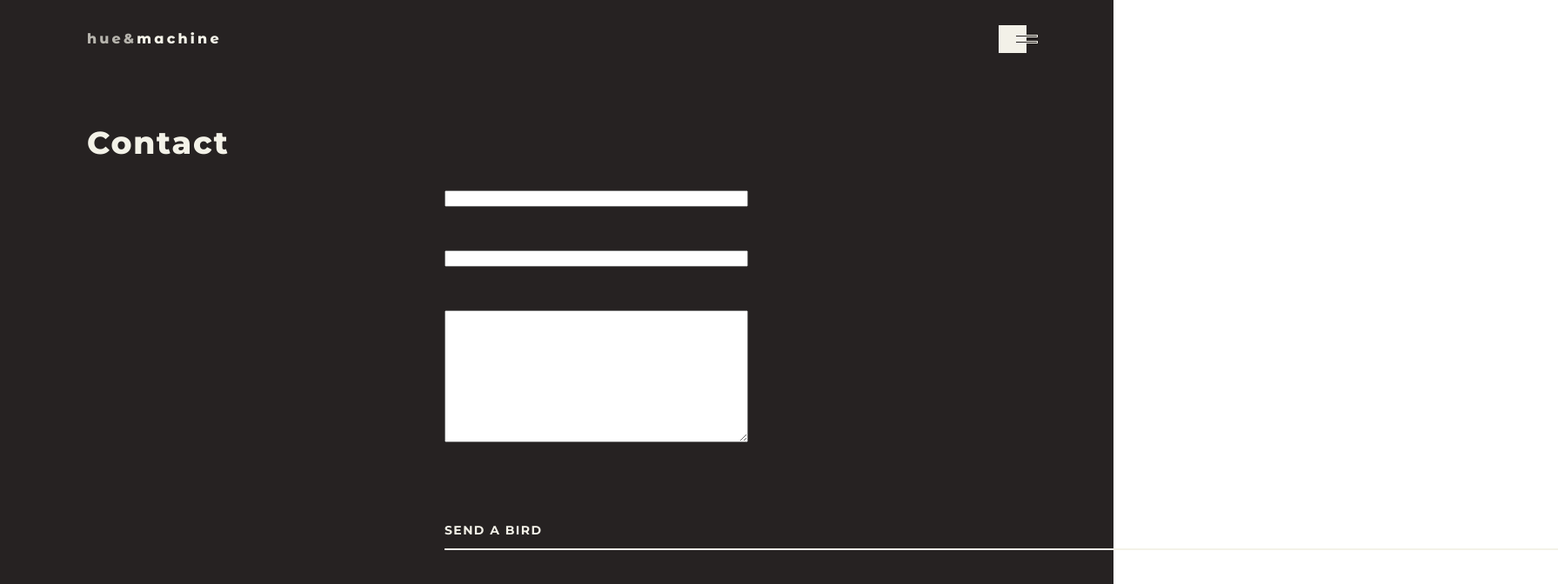
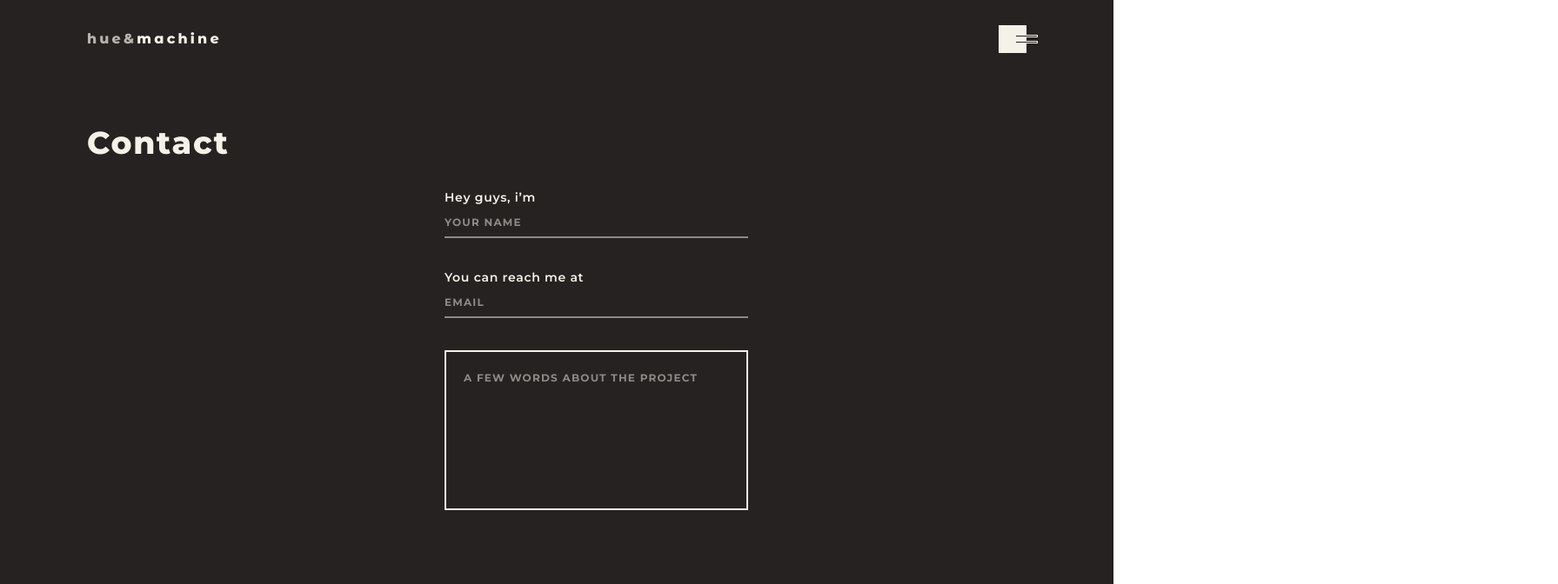
Before and after one commit to BDenysovets/hue-machine, a React (Create React App) app: page /contacts in a window 1280 px wide. Shown: the top 672 px of the page at 87% size, 1791 px wide, since content can reach past the window. Built offline with nearby package versions, Linux system fonts and the light colour scheme.

Commit message:
feat: contact page form added

```diff
--- a/src/components/ctaButton/CTAButton.scss
+++ b/src/components/ctaButton/CTAButton.scss
@@ -20,6 +20,7 @@
     font-size: 13px;
     line-height: 16px;
     letter-spacing: 0.05em;
+    transition: color 0.3s ease-in-out;
 
     @media (min-width: $media-md) {
       letter-spacing: 0.1em;
@@ -55,7 +56,7 @@
 
   .line {
     position: absolute;
-    transition: transform 0.3s, opacity 0.3s, width 0.3s;
+    transition: transform 0.3s, opacity 0.3s, width 0.3s, background-color 0.3s;
     transition-timing-function: ease-in-out;
     height: 2px;
     pointer-events: none;
--- a/src/pages/contacts/index.scss
+++ b/src/pages/contacts/index.scss
@@ -14,7 +14,7 @@
 
   .contactForm {
     display: grid;
-    gap: 50px;
+    gap: 36px;
   }
 
   .contactPageTitle {
@@ -56,6 +56,172 @@
       @media (min-width: $media-lg) {
         margin-top: 79px;
       }
+
+      &:not(.formValid) {
+        .ctaButton {
+          pointer-events: none;
+
+          .title {
+            color: rgba(243, 242, 232, 0.5);
+            text-decoration: line-through;
+          }
+
+          .line {
+            background-color: rgba(243, 242, 232, 0.5);
+          }
+        }
+      }
     }
   }
 }
+
+.inputWrapper {
+  display: flex;
+  flex-direction: column;
+  gap: 12px;
+  position: relative;
+
+  label {
+    position: relative;
+    order: -1;
+    font-style: normal;
+    font-weight: 600;
+    font-size: 9px;
+    line-height: 11px;
+    transition: color 0.3s ease-in-out;
+    letter-spacing: 0.05em;
+    color: $light-color;
+
+    &::before,
+    &::after {
+      content: '';
+      position: absolute;
+      left: 0;
+      right: 0;
+      top: calc(100% + 30px);
+      width: 100%;
+      height: 2px;
+      transition: transform 0.2s ease-in-out, width 0.2s ease-in-out;
+      background-color: rgba(243, 242, 232, 0.5);
+
+      @media (min-width: $media-md) {
+        top: calc(100% + 33px);
+      }
+
+      @media (min-width: $media-lg) {
+        top: calc(100% + 36px);
+      }
+    }
+
+    &::after {
+      transform: scaleX(0);
+    }
+
+    @media (min-width: $media-md) {
+      font-size: 10px;
+      line-height: 12px;
+    }
+
+    @media (min-width: $media-lg) {
+      font-size: 14px;
+      line-height: 17px;
+    }
+  }
+
+  input:active + label,
+  input:focus + label,
+  input.valid + label {
+    color: rgba(243, 242, 232, 0.5);
+  }
+
+  input:focus,
+  input:active {
+    & + label::before {
+      transform-origin: left center;
+      transform: scaleX(0);
+    }
+
+    & + label::after {
+      transition-delay: 0.2s;
+      transform-origin: center center;
+      transform: scaleX(1);
+    }
+  }
+}
+
+textarea, input, button {
+  font-family: $main-font;
+  width: 100%;
+}
+
+input {
+  font-weight: 700;
+  font-size: 9px;
+  line-height: 13px;
+  letter-spacing: 0.1em;
+  text-transform: uppercase;
+  color: $light-color;
+  background-color: transparent;
+  border: none;
+
+  &:active,
+  &:focus {
+    outline: none;
+  }
+
+  &::-webkit-scrollbar {
+    display: none;
+  }
+
+  &::placeholder {
+    color: rgba(243, 242, 232, 0.5);
+  }
+
+  @media (min-width: $media-md) {
+    font-size: 10px;
+    line-height: 20px;
+  }
+
+  @media (min-width: $media-lg) {
+    font-size: 12px;
+    line-height: 15px;
+  }
+}
+
+textarea {
+  resize: none;
+  border: 2px solid #F3F2E8;
+  background-color: transparent;
+  color: $light-color;
+  font-weight: 700;
+  font-size: 9px;
+  line-height: 20px;
+  letter-spacing: 0.1em;
+  text-transform: uppercase;
+  padding: 20px;
+
+  &::-webkit-scrollbar {
+    display: none;
+  }
+
+  &:active,
+  &:focus {
+    outline: none;
+  }
+
+  &::placeholder {
+    color: rgba(243, 242, 232, 0.5);
+  }
+
+  @media (min-width: $media-md) {
+    font-size: 10px;
+    line-height: 20px;
+    padding: 20px 25px;
+  }
+
+  @media (min-width: $media-lg) {
+    font-size: 12px;
+    line-height: 20px;
+    padding: 20px;
+  }
+}
--- a/src/pages/contacts/index.tsx
+++ b/src/pages/contacts/index.tsx
@@ -1,11 +1,25 @@
-import {FC} from "react";
+import {FC, useMemo, useState} from "react";
 import { DefaultLayout } from "../../components/layout/DefaultLayout";
 import {Content} from "../../components/layout/Content";
 import {Title} from "../../components/typography/Title";
 import './index.scss'
 import {CTAButton} from "../../components/ctaButton/CTAButton";
+import cx from "classnames";
+
+type FormValues = {
+  name?: string;
+  email?: string;
+  message?: string;
+}
 
 const Contacts: FC = () => {
+  const [formValues, setFormValues] = useState<FormValues>();
+  const isFormValid = useMemo(() => formValues?.name && formValues?.email, [formValues])
+
+  const onFieldChange = (target: Record<string, any>) => {
+    setFormValues(prevState => ({ ...prevState, [target.name]: target.value }))
+  }
+
   return (
     <DefaultLayout theme="dark">
       <Content className="contactPage">
@@ -13,11 +27,40 @@ const Contacts: FC = () => {
         <div className="contactPageForm">
           <div className="contactPageFormWrapper">
             <form className="contactForm">
-              <input type="text"/>
-              <input type="text"/>
-              <textarea rows={10} />
+              <div className="inputWrapper">
+                <input
+                  className={cx(Number(formValues?.name?.length) > 1 && 'valid')}
+                  name="name"
+                  type="text"
+                  id="name"
+                  minLength={2}
+                  placeholder="your name"
+                  onInput={({ target }) => onFieldChange(target)}
+                />
+                <label htmlFor="name">Hey guys, i’m</label>
+                <div className="line" />
+              </div>
+              <div className="inputWrapper">
+                <input
+                  className={cx(Number(formValues?.email?.length) > 1 && 'valid')}
+                  id="email"
+                  name="email"
+                  type="email"
+                  minLength={2}
+                  placeholder="email"
+                  onInput={({ target }) => onFieldChange(target)}
+                />
+                <label htmlFor="email">You can reach me at</label>
+                <div className="line" />
+              </div>
+              <textarea
+                name='message'
+                rows={7}
+                onInput={({ target }) => onFieldChange(target)}
+                placeholder="A few words about the project" value={formValues?.message}
+              />
             </form>
-            <div className="formSubmission">
+            <div className={cx('formSubmission', isFormValid && 'formValid')}>
               <CTAButton title="Send a bird" theme="light" onClick={() => console.log('form submit')} />
             </div>
           </div>
--- a/src/styles/main.scss
+++ b/src/styles/main.scss
@@ -24,6 +24,11 @@ html {
   overflow-x: hidden;
 }
 
+body {
+  width: 100vw;
+  overflow-x: hidden;
+}
+
 .app.dark {
   background-color: $dark-color;
   color: $light-color;
```
